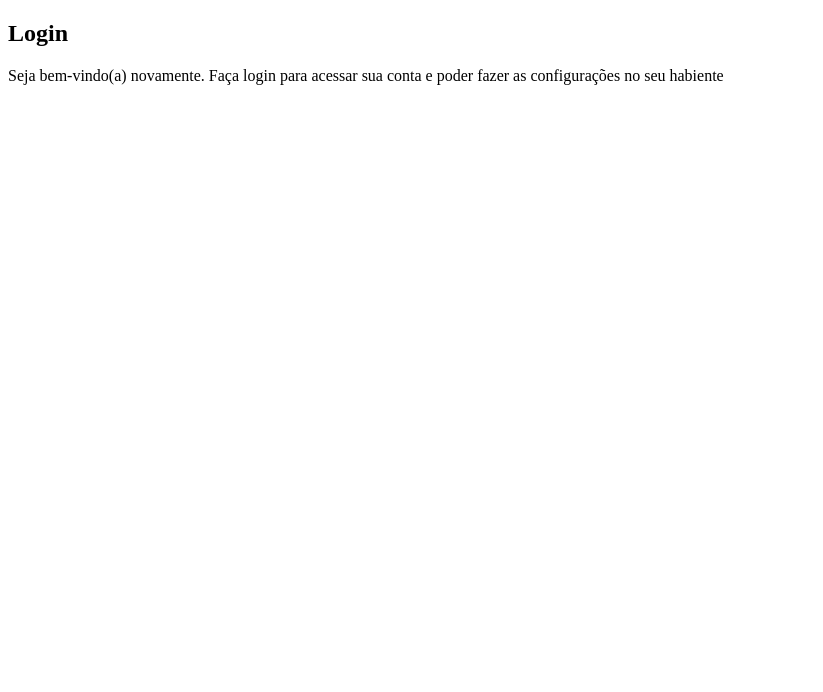
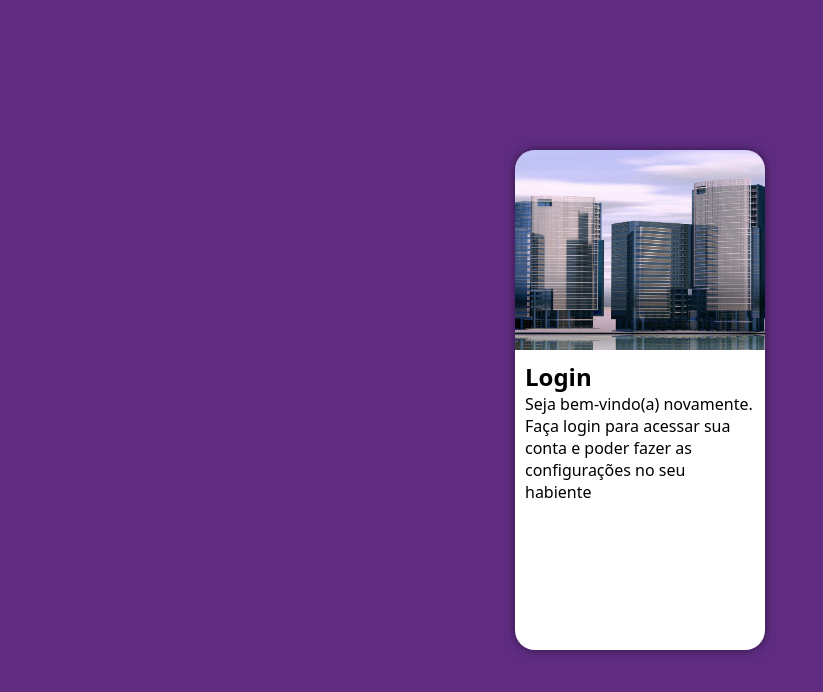
Before and after one commit to Matheus-Felixxx/Projeto-Login-Final, a plain HTML site: page index.html in a window 1280 px wide. Shown: the whole page, without its empty margins (0-823 px from the left). Drawn offline with Linux system fonts and the light colour scheme.

Commit message:
update nas css

```diff
--- a/estilo/index.css
+++ b/estilo/index.css
@@ -10,3 +10,48 @@
     --verde: #49a09d;
     --roxo: #5f2c82;
 }
+
+*{
+    font-family: system-ui, -apple-system, BlinkMacSystemFont, 'Segoe UI', Roboto, Oxygen, Ubuntu, Cantarell, 'Open Sans', 'Helvetica Neue', sans-serif;
+    padding: 0px;
+    margin: 0px;
+    box-sizing: border-box;
+}
+
+body, html{
+    background-color: #5f2c82;
+    height: 100vh;
+    width: 100vw;
+}
+
+main{
+    position: relative;
+    height: 100vh;
+    width: 100vw;
+}
+
+section#login{
+    position: absolute;
+    top: 50%;
+    left: 50%;
+    overflow: hidden;
+
+    transform: translate(-50%, -50%);
+    background-color: white;
+    width: 250px;
+    height: 500px;
+    border-radius: 20px;
+    box-shadow: 0px 0px 10px rgba(0, 0, 0, 0.51);
+}
+
+section#login > div#imagem{
+    display: block;
+    background: #5f2c82 url(../imagens/pexels-pixabay-257856.jpg) no-repeat;
+    background-size: cover;
+    height: 200px;
+}
+
+section#login > #formulario{
+    display: block;
+    padding: 10px;
+}
```
